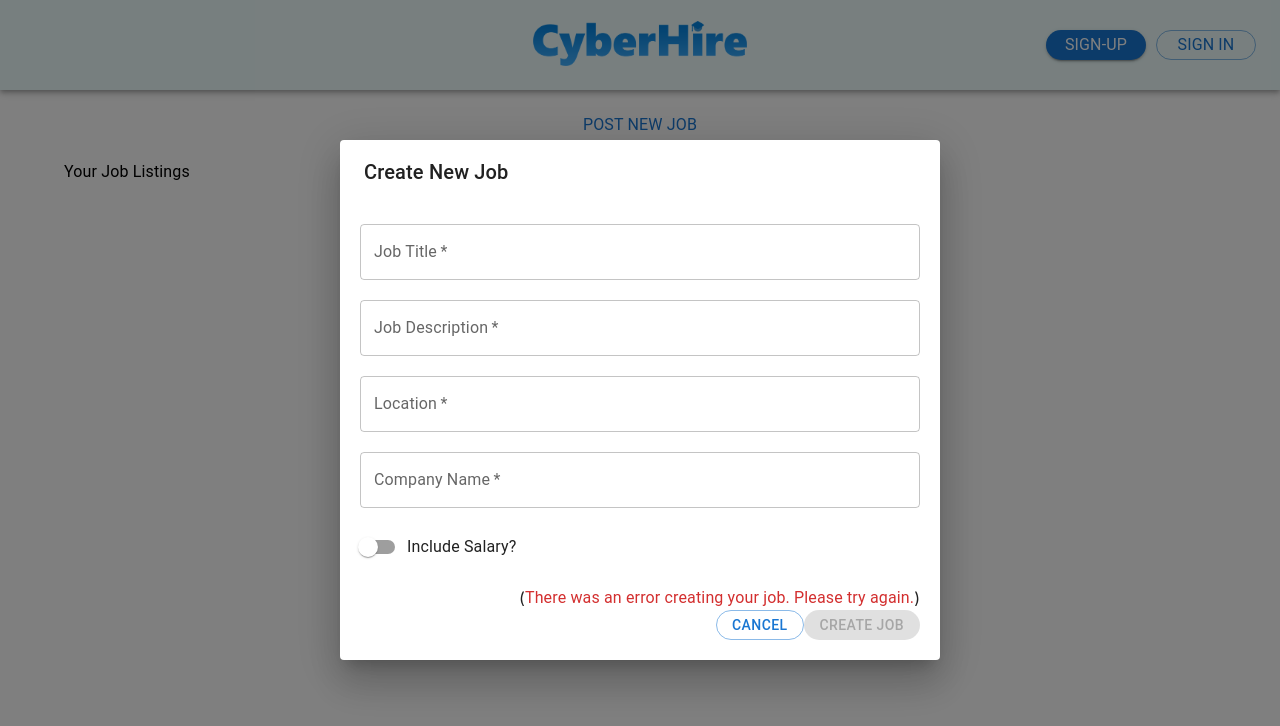
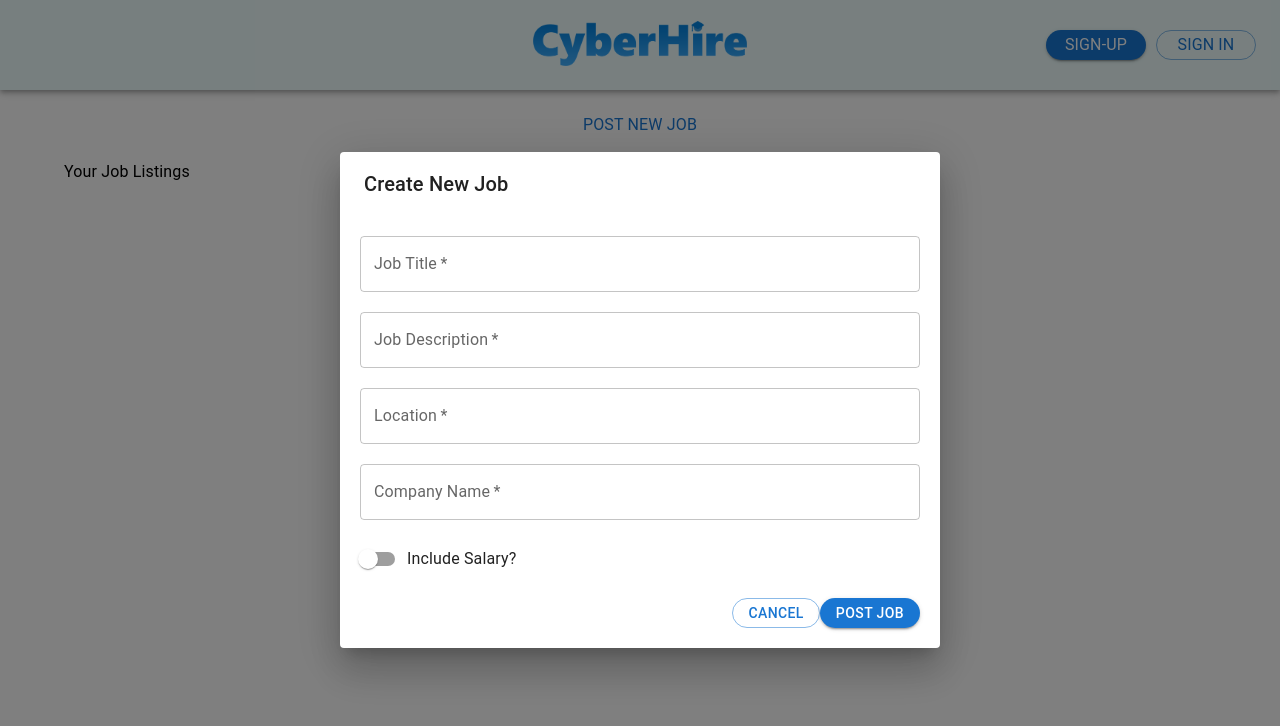
Before and after one commit to techstartucalgary/CyberHire, a React (Create React App) app in the folder frontend/: page /#/recruiterHome in a window 1280 px wide. Both pictures are taken after a click on the button "POST NEW JOB". Shown: the top 726 px of the page. Built offline with nearby package versions, Linux system fonts and the light colour scheme.

Commit message:
Updated RecruiterHome

```diff
--- a/frontend/src/components/CreateJobModal.jsx
+++ b/frontend/src/components/CreateJobModal.jsx
@@ -15,43 +15,52 @@
 function CreateJobModal(props) {
   const [showSalary, setShowSalary] = useState(false);
   const [salary, setSalary] = useState([0, 0]);
-  // const [showGenericError, setShowGenericError] = useState(false);
-  const [title, setTitle] = useState("");
-  const [description, setDescription] = useState("");
-  const [location, setLocation] = useState("");
-  const [company_name, setCompanyName] = useState(""); //  added Company Name in order to Get Job Posted by Recruiter
+  const [showGenericError, setShowGenericError] = useState(false);
 
   const handleSalaryChange = (e, newValue) => {
     setSalary(newValue);
   };
 
-  const submitNewJob = async () => {
-    try {
-      const response = await fetch("https://chapi.techstartucalgary.com/jobs", {
+  const submitNewJob = async (event) => {
+    event.preventDefault();
+    const formData = new FormData(event.target);
+    const min_salary = salary[0];
+    const max_salary = salary[1];
+    const title = formData.get("title");
+    const description = formData.get("description");
+    const location = formData.get("location");
+    const company_name= formData.get('company_name')
+    const data = {
+      title,
+      description,
+      location,
+      min_salary,
+      max_salary,
+      company_name,
+    };
+
+    await fetch("https://chapi.techstartucalgary.com/jobs", {
       method: "POST",
-        mode: "cors",
       headers: {
         "Content-Type": "application/json",
         Authorization: `Bearer ${localStorage.getItem("access_token")}`,
       },
-        body: JSON.stringify({
-          title,
-          location,
-          description,
-          min_salary: salary[0],
-          max_salary: salary[1],
-          company_name, // added company name
-        }),
-      });
-
+      body: JSON.stringify(data),
+    })
+      .then((response) => {
         if (!response.ok) {
+          if (response.status === 401) {
+            window.location.href = "#/signin";
+          } else {
+            setShowGenericError(true);
+          }
           throw new Error("Job creation failed");
         }
-
         props.closeModal();
-    } catch (error) {
+      })
+      .catch((error) => {
         console.error(error);
-    }
+      });
   };
 
   const formatCurrency = (num) => {
@@ -65,32 +74,21 @@
   return (
     <Dialog open={props.open} fullWidth>
       <DialogTitle>Create New Job</DialogTitle>
-      <form className="form" onSubmit={(e) => e.preventDefault()}>
-        <TextField
-          name="title"
-          label="Job Title"
-          required
-          onChange={(e) => setTitle(e.target.value)}
-        />
+      <form className="form" onSubmit={submitNewJob}>
+        <TextField name="title" label="Job Title" required />
         <TextField
           name="description"
           label="Job Description"
           multiline
           required
-          onChange={(e) => setDescription(e.target.value)}
         />
-        <TextField
-          name="location"
-          label="Location"
-          required
-          onChange={(e) => setLocation(e.target.value)}
-        />
+        <TextField name="location" label="Location" required />
         <TextField
           name="company_name"
           label="Company Name"
           required
-          onChange={(e) => setCompanyName(e.target.value)}
         />
+
         <FormControlLabel
           control={
             <Switch
@@ -116,27 +114,19 @@
           </div>
         )}
         <div className="row right-align">
-         (
+          {showGenericError && (
             <Typography color="error">
               There was an error creating your job. Please try again.
             </Typography>
-          )
+          )}
         </div>
         <div className="row right-align button-container">
-        <Button variant="outlined" onClick={(e) => {e.preventDefault(); props.closeModal();}}>
-
+          <Button variant="outlined" onClick={props.closeModal}>
             Cancel
           </Button>
-            <Button
-              variant="contained"
-              color="primary"
-              type="submit"
-              onClick={submitNewJob}
-              disabled={!title || !description || !location || !company_name} // Disable the button if any of these fields are empty
-            >
-              Create Job
+          <Button type="submit" variant="contained">
+            Post Job
           </Button>
-
         </div>
       </form>
     </Dialog>
--- a/frontend/src/pages/RecruiterHome.jsx
+++ b/frontend/src/pages/RecruiterHome.jsx
@@ -31,8 +31,6 @@
     setShowCreateJobModal(false);
     setShouldFetchJobs(true);
   };
-
-
 
 
   const fetchJobs = async () => {
@@ -91,6 +89,14 @@
     }
   };
 
+  const formatCurrency = (num) => {
+    return num.toLocaleString("en-US", {
+      style: "currency",
+      currency: "USD",
+      maximumFractionDigits: 0,
+    });
+  };
+
   return (
     <Box className="appHome">
       <Button className="Button" onClick={showModal}>
@@ -135,10 +141,9 @@
                         sx={{ mb: 1.5 }}
                         color="text.secondary"
                       >
-                          {job.min_salary} - {job.max_salary}
+                        {formatCurrency(job.min_salary)} - {formatCurrency(job.max_salary)}
                       </Typography>
                     )}
-
 
                     {job?.description && (
                       <div className="descContainer">
```
Lines whose indentation alone changed are shown as unchanged.
